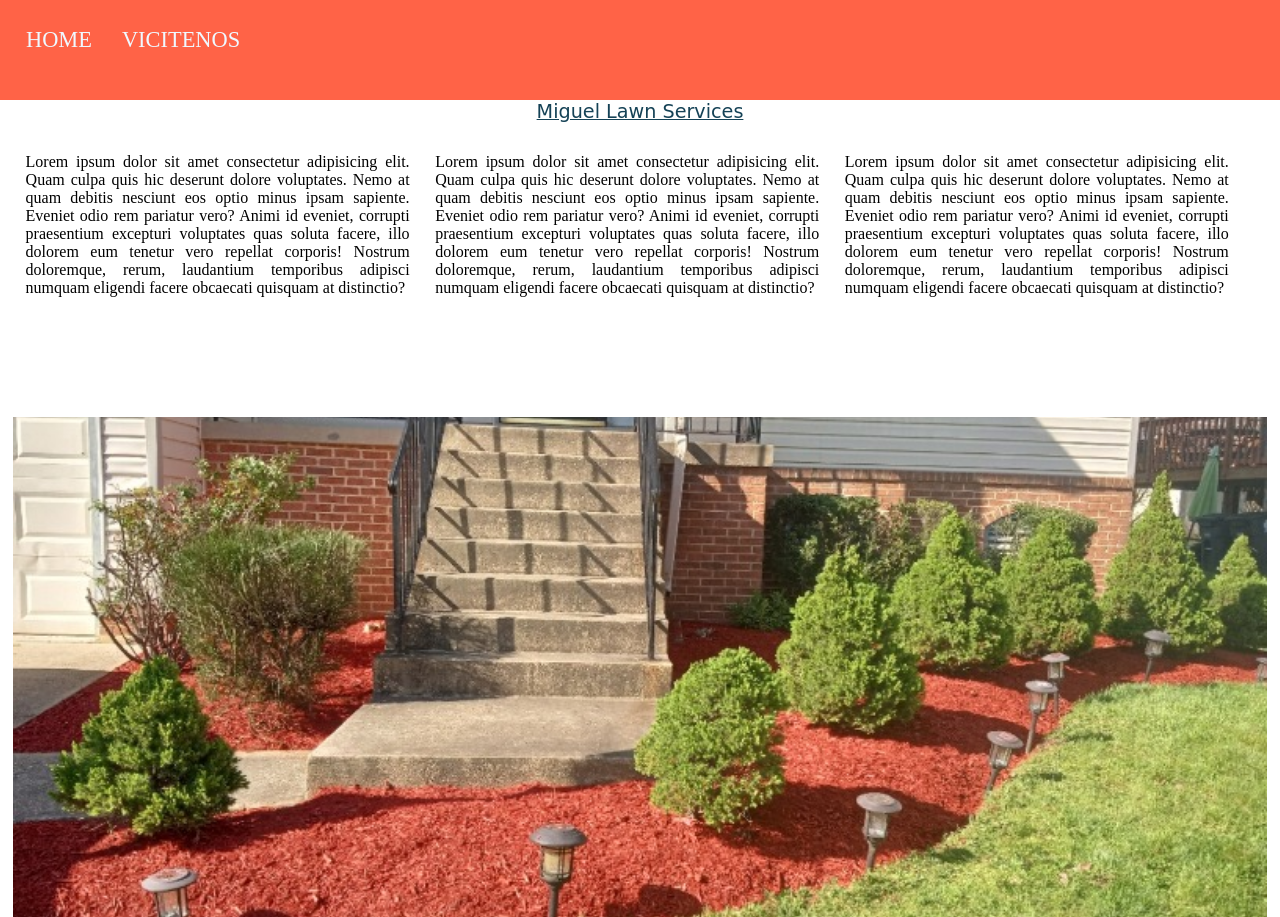
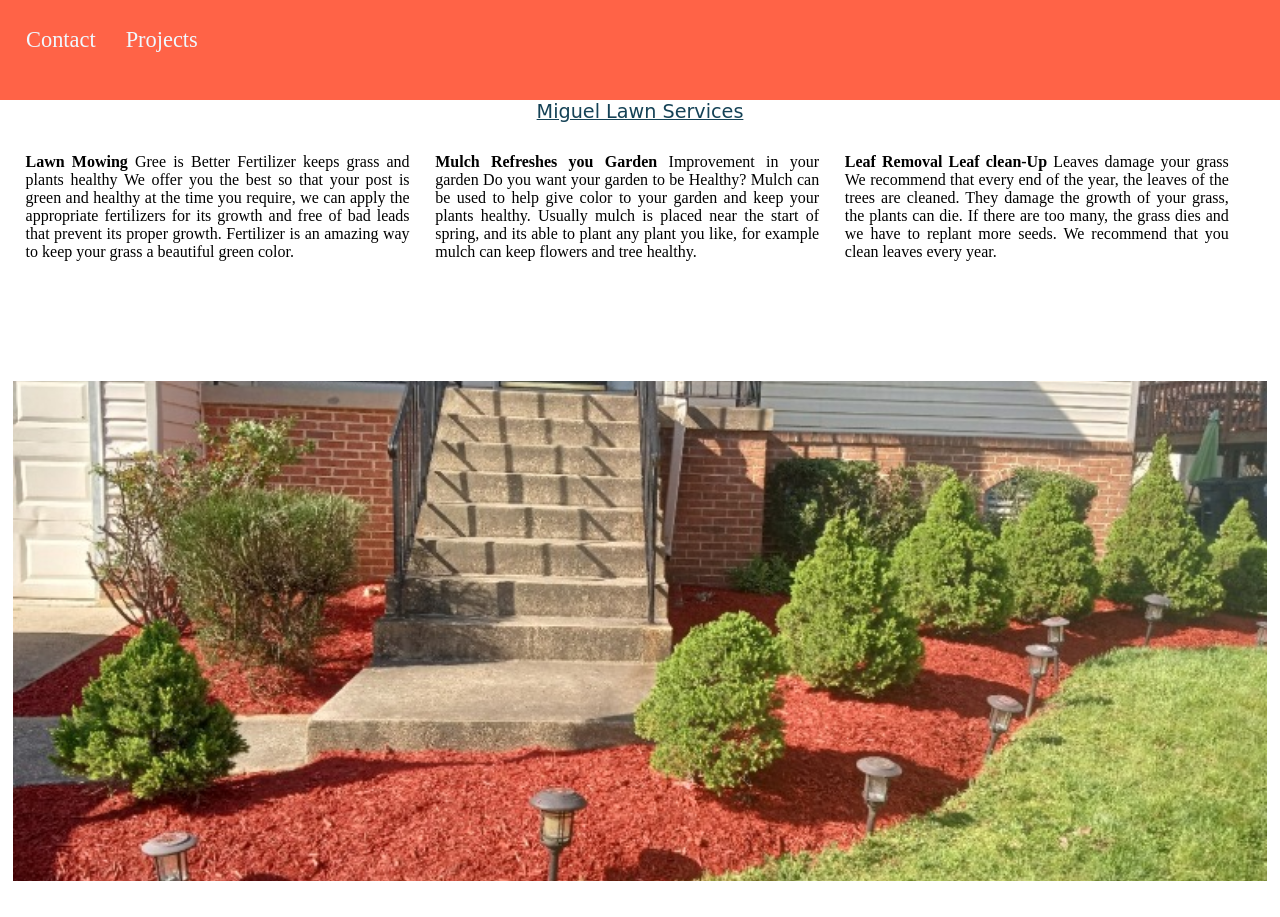
Before and after one commit to Lawnservices/lagunagreen.org, a plain HTML site: page index.html in a window 1280 px wide. Shown: the top 917 px of the page. Drawn offline with Linux system fonts and the light colour scheme.

Commit message:
fix letter

```diff
--- a/index.html
+++ b/index.html
@@ -11,24 +11,24 @@
 
 <body>
     <header class="nav">
-        <a href="" class="link">HOME</a>
-        <a href="" class="link">VICITENOS</a>
+        <a href="https://lagunalawnservice.com/index#contact" class="link" target="_top">Contact</a>
+        <a href="https://lagunalawnservice.com/index#projects" class="link" target="_top">Projects</a>
     </header>
 
     <div class="text">
-        <a href="">Miguel Lawn Services</a>
+        <a href="https://lagunalawnservice.com/web2/main" target="_top">Miguel Lawn Services</a>
     </div>
     <div class="textx">
-        <p>Lorem ipsum dolor sit amet consectetur adipisicing elit. Quam culpa quis hic deserunt dolore voluptates. Nemo at quam debitis nesciunt eos optio minus ipsam sapiente. Eveniet odio rem pariatur vero? Animi id eveniet, corrupti praesentium excepturi
-            voluptates quas soluta facere, illo dolorem eum tenetur vero repellat corporis! Nostrum doloremque, rerum, laudantium temporibus adipisci numquam eligendi facere obcaecati quisquam at distinctio?</p>
+        <p><strong>Lawn Mowing</strong> Gree is Better Fertilizer keeps grass and plants healthy We offer you the best so that your post is green and healthy at the time you require, we can apply the appropriate fertilizers for its growth and free of bad
+            leads that prevent its proper growth. Fertilizer is an amazing way to keep your grass a beautiful green color. </p>
     </div>
     <div class="textx">
-        <p>Lorem ipsum dolor sit amet consectetur adipisicing elit. Quam culpa quis hic deserunt dolore voluptates. Nemo at quam debitis nesciunt eos optio minus ipsam sapiente. Eveniet odio rem pariatur vero? Animi id eveniet, corrupti praesentium excepturi
-            voluptates quas soluta facere, illo dolorem eum tenetur vero repellat corporis! Nostrum doloremque, rerum, laudantium temporibus adipisci numquam eligendi facere obcaecati quisquam at distinctio?</p>
+        <p> <strong>Mulch Refreshes you Garden </strong> Improvement in your garden Do you want your garden to be Healthy? Mulch can be used to help give color to your garden and keep your plants healthy. Usually mulch is placed near the start of spring,
+            and its able to plant any plant you like, for example mulch can keep flowers and tree healthy.</p>
     </div>
     <div class="textx">
-        <p>Lorem ipsum dolor sit amet consectetur adipisicing elit. Quam culpa quis hic deserunt dolore voluptates. Nemo at quam debitis nesciunt eos optio minus ipsam sapiente. Eveniet odio rem pariatur vero? Animi id eveniet, corrupti praesentium excepturi
-            voluptates quas soluta facere, illo dolorem eum tenetur vero repellat corporis! Nostrum doloremque, rerum, laudantium temporibus adipisci numquam eligendi facere obcaecati quisquam at distinctio?</p>
+        <p> <strong>Leaf Removal Leaf clean-Up</strong> Leaves damage your grass We recommend that every end of the year, the leaves of the trees are cleaned. They damage the growth of your grass, the plants can die. If there are too many, the grass dies
+            and we have to replant more seeds. We recommend that you clean leaves every year.</p>
     </div>
     <picture>
         <source srcset="img/galeria10.jpg" media="(min-width:1200px)">
```
